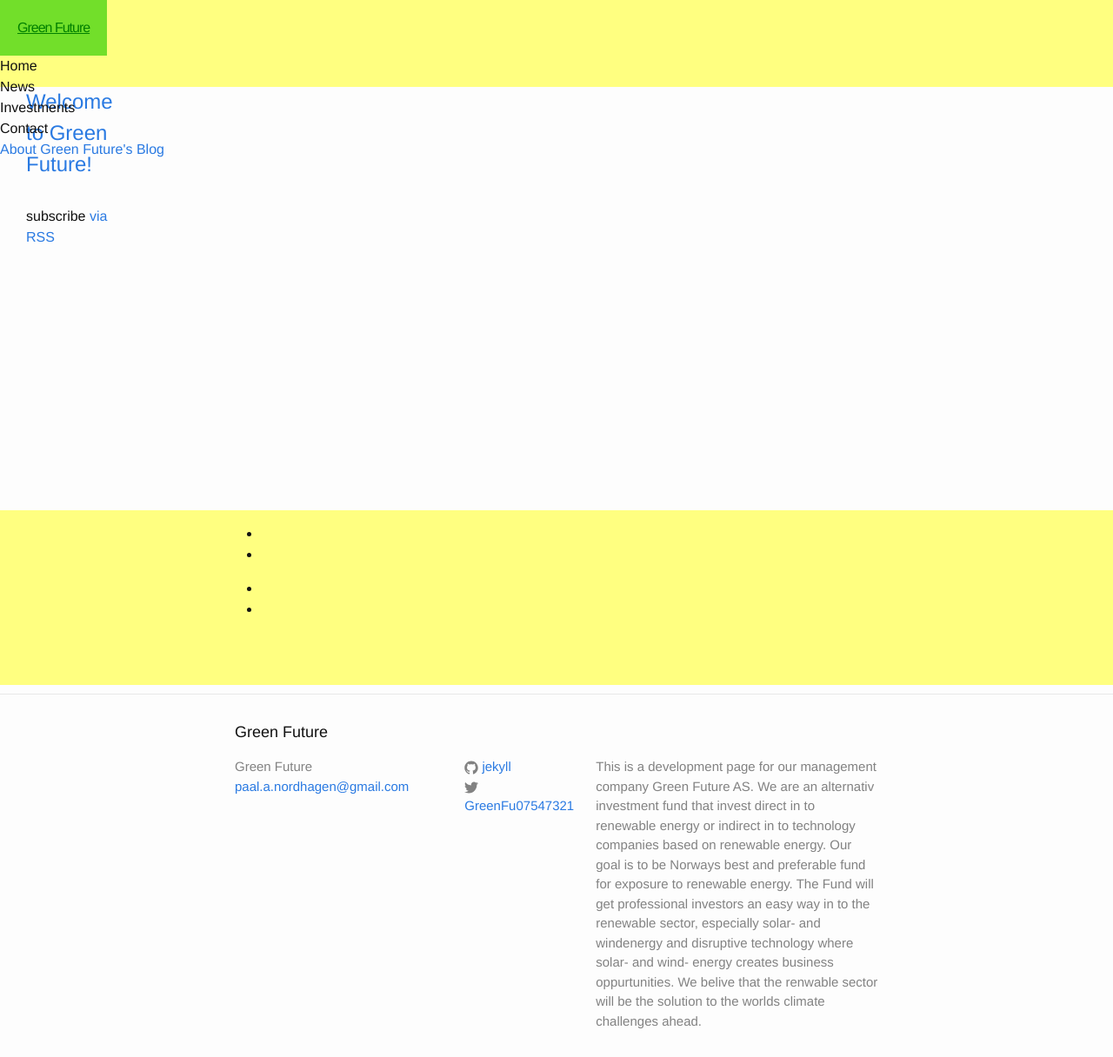
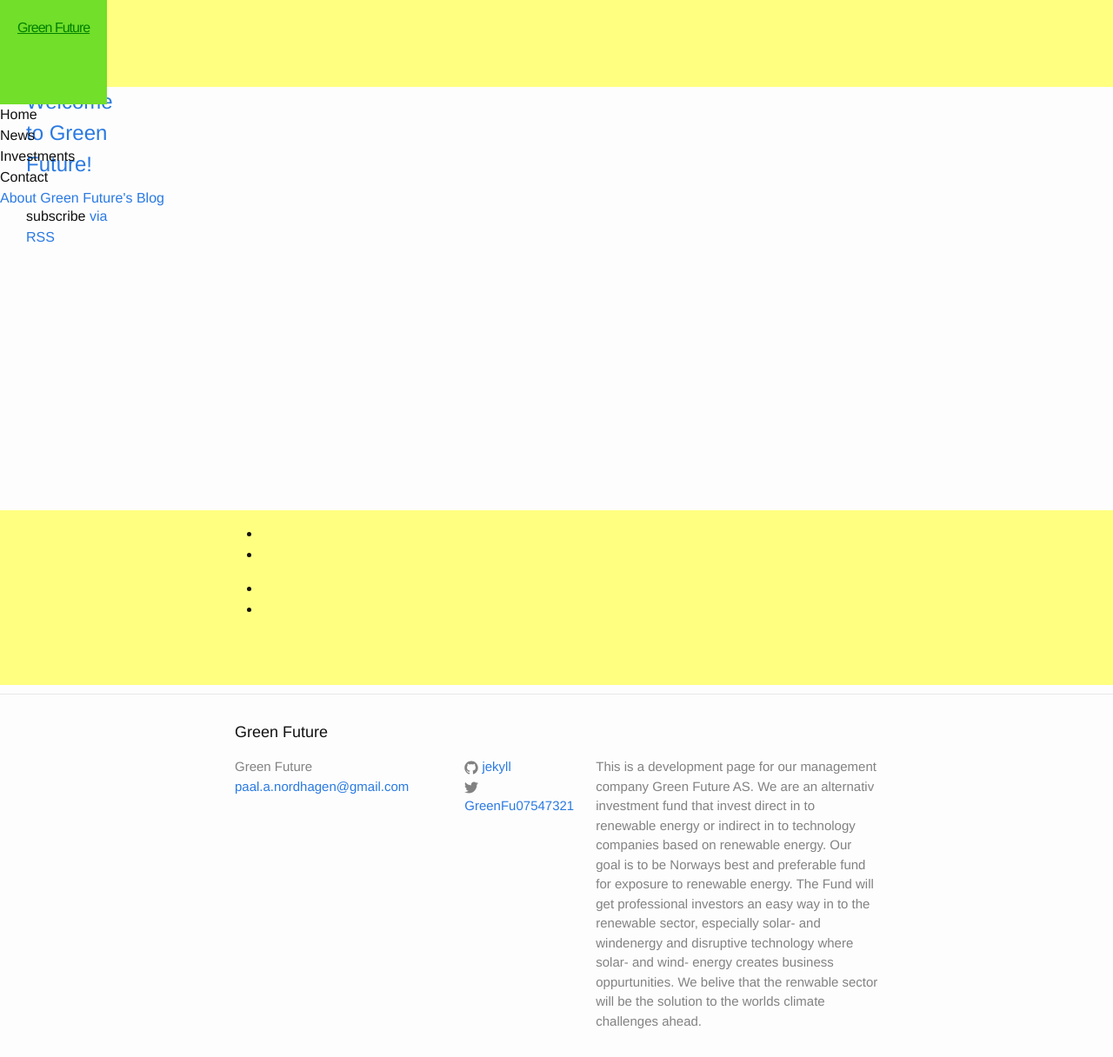
Before and after one commit to Paal-August/Paal-August.github.io, a Jekyll site: the page built from index.html, in a window 1280 px wide and 1216 px high. Shown: the whole window at 87% size. Built offline with Jekyll 4.4.1, drawn with Linux system fonts in a browser that asks for light colours.

Commit message:
Update _layout.scss

```diff
--- a/_sass/_layout.scss
+++ b/_sass/_layout.scss
@@ -25,12 +25,12 @@
  .site-title {
     font-size: 16px;
     grid-area: 1 / 1 / 2/2;
-    position:flex;
+    height:80px;
     letter-spacing: -1px;
     padding:20px;
     background-color:#72DF2A;
     display:inline-block;
-    justify-content:space-evenly;
+
     &,
     &:visited {
         color: #008000;
@@ -38,12 +38,12 @@
    .site-menu1 {
     font-size: 30px;
     grid-area: 1 / 2 / 2/3;
-    position:flex;
+    height:50px;
     letter-spacing: -1px;
     padding:20px;
     background-color:#72DF2A;
     display:inline-block;
-    justify-content:end;
+
 }
 }
 
```
